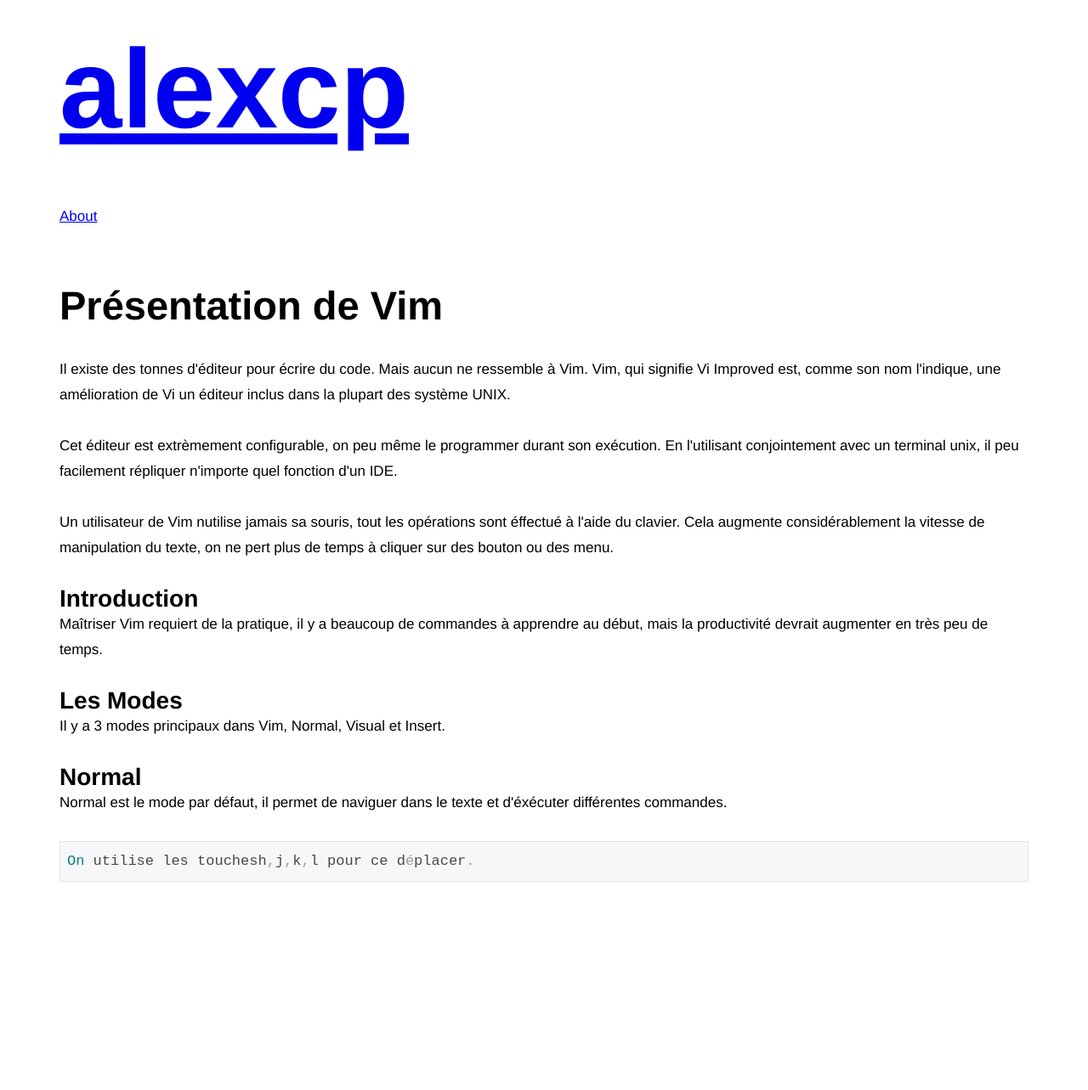
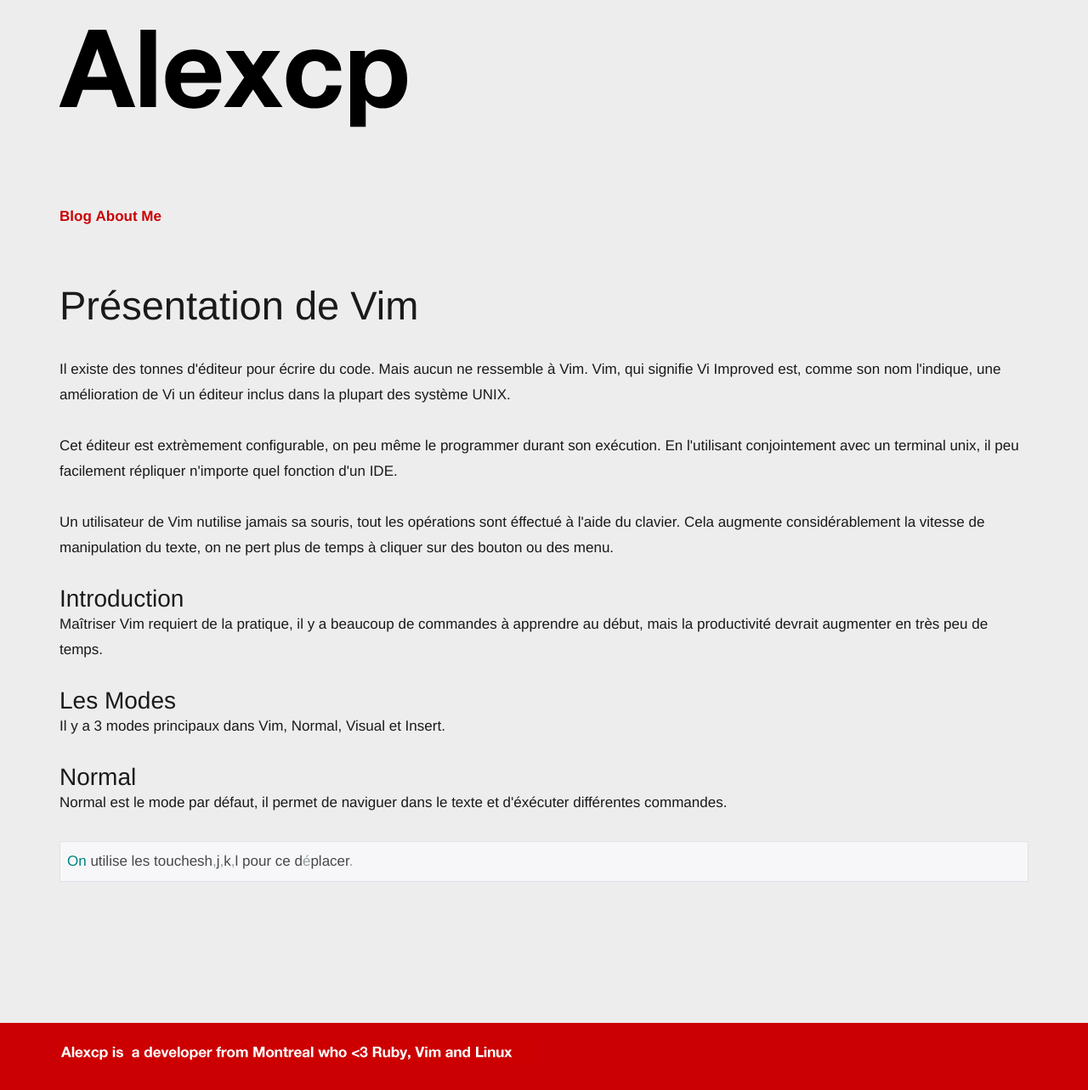
Before and after one commit to alexcp/alexcp-blog, a Jekyll site: the page built from _posts/2012-05-02-quick-vim-intro.html, in a window 1280 px wide. Shown: the whole page at 85% size. Built offline with Jekyll 4.4.1, drawn with Linux system fonts in a browser that asks for light colours; nearby versions of some CDN libraries; library files that are not in the unit come from our copies; comment, search, counter and statistics services are not loaded; before the commit the page ends 1038 px from its top, so only the background shows below that.

Commit message:
setting up new css values

```diff
--- a/_layouts/default.html
+++ b/_layouts/default.html
@@ -11,6 +11,7 @@
 
     <!-- The 1140px Grid - http://cssgrid.net/ -->
     <link rel="stylesheet" href="/css/1140.css" type="text/css" media="screen" />
+    <link rel="stylesheet" href="/css/cabin.css" type="text/css" media="screen" />
     <!--css3-mediaqueries-js - http://code.google.com/p/css3-mediaqueries-js/ - Enables media queries in some unsupported browsers-->
     <script type="text/javascript" src="/js/css3-mediaqueries.js"></script>
 
@@ -21,18 +22,23 @@
     <![endif]-->
   </head>
   <body onload="prettyPrint()" >
-    <div class="container">
+    <div id="main" class="container">
       <div class="row">
-        <h1><a href="/">alexcp</a></h1>
+        <h1><a href="/"><img src="/img/alexcp_web_developer_from_montreal_ruby_rails.png" alt="alexcp web developer from montreal ruby" /></a></h1>
       </div>
       <div class="row">
-        <a href="/about_me.html">About</a>
+        <a href="/">Blog</a>
+        <a href="/about_me.html">About Me</a>
       </div>
       <div class="row">
         {{content}}
       </div>
-
     </div>
+    <div id="footer" class="container">
+      <div  class="row">
+        <img src="/img/alexcpfoot.png" />
+      </div>
+      </div>
     <script src="/js/prettify.js"></script>
   </body>
 </html>
--- a/about_me.html
+++ b/about_me.html
@@ -7,8 +7,8 @@
     <h2>My name is Alexandre Croteau-Pothier, I am a Ruby Developer from Montreal.</h2>
     <p>I build business and web application. I love Vim & Unix. I am a student at Université du Québec À Montréal (UQAM)</p>
     <hr />
-    <h2>Je m'appel Alexandre Croteau-Pothier, je suis un dévelopeur ruby de Montréal. </h2>
-    <p>Je construit de application web ainsi que des solutions pour entreprises. Je suis fan de Vim et Linux. Je suis présentement étudiant à l'UQAM.</p>
+    <h2>Je suis Alexandre Croteau-Pothier, un dévelopeur Ruby de Montréal. </h2>
+    <p>Je construit des applications web et des solutions pour l'entreprises. Je suis un fan de Vim et Linux. J'étudie présentement à l'UQAM.</p>
   </div>
   <div id="aboutme" class="threecol last">
     <img src="https://secure.gravatar.com/avatar/613fc7a2a0ce18abb0f7ea678540dfbc?size=200" title="alexandre croteau pothier ruby developer from montreal" alt="alexandre croteau pothier ruby developer montreal" height="200" width="200" />
--- /dev/null
+++ b/css/cabin.css
@@ -0,0 +1,200 @@
+@charset "UTF-8";
+@import url("reset.css");
+html {
+	color:#1a1a1a;
+	overflow-y:scroll;
+	-webkit-text-size-adjust: none;
+}
+/*==================================================*/
+/*  $Common                                         */
+/*  Set commonly occuring declarations here         */
+/*==================================================*/
+.wrapper {
+	margin:0 auto;
+	width:940px;
+	padding:10px;
+}
+.left {
+	float:left;
+}
+.right {
+	float:right;
+}
+.nomargin {
+	margin:0;
+}
+.box {
+	padding:20px;
+	margin-bottom:1.5em;
+}
+.box:last-child {
+	margin-bottom:0px;
+}
+h1,h2,h3,h4,h5,h6,ul,ol,dl,p,blockquote,address,figure,pre,fieldset,table,hr {
+	margin-bottom:1.5em;
+}
+/*==================================================*/
+/*  $Clearfix                                       */
+/*==================================================*/
+/*== Uses Nicholas Gallagher's method ==*/
+/*== http://nicolasgallagher.com/micro-clearfix-hack/ ==*/
+.cf:before,
+.cf:after {
+    content:"";
+    display:table;
+}
+.cf:after {
+    clear:both;
+}
+.cf {
+    zoom:1;
+}
+hr {
+	border:0;
+	border-top:1px solid #bbb;
+	border-bottom:1px solid #fff;
+	clear:both;
+	display:block;
+}
+blockquote {
+	padding-left:24px;
+	border-left:5px solid #bbb;
+}
+blockquote p {
+	margin:0;
+}
+blockquote footer,
+blockquote small {
+	font-style:italic;
+	display:block;
+	font-size:0.75em;
+	text-indent:0.5em;
+	color:#bbb;
+}
+blockquote footer:before,
+blockquote small:before {
+	content:"\2014 \00A0";
+}
+/*== Links ==*/
+a,a:link {
+	text-decoration:none;
+	cursor:pointer;
+}
+a:hover {
+	text-decoration:underline;
+}
+a:visited {
+	color:red;
+}
+/*== Selection ==*/
+::selection {
+	color:white;
+	background:red;
+}
+::-moz-selection {
+	color:white;
+	background:red;
+}
+a::selection {
+/* Set to same colour as your a{color} */
+}
+a::-moz-selection {
+/* Set to same colour as your a{color} */
+}
+/*==================================================*/
+/*  $Lists - ol,ul,dl                               */
+/*==================================================*/
+ul,ol {
+/* margin-bottom set in $Common */
+}
+ul ul,ul ol,ol ol,ol ul {
+	margin:0 0 0 40px;
+}
+ol {
+	list-style:decimal outside;
+}
+ol ol {
+	list-style:lower-alpha outside;
+}
+ul {
+	list-style:block outside;
+}
+dl {
+/* margin-bottom set in $Common */
+}
+dt {
+	font-weight:bold;
+}
+dt:after{
+	content:":";
+}
+dt::after{
+	content:":";
+}
+dd {
+	margin:0 0 0 40px;
+}
+/*==================================================*/
+/*  $Menu                                           */
+/*==================================================*/
+/*== Horizontal Menu ==*/
+/*== Apply class="horizontal" to your menu ul eg: <ul class="horizontal"> ==*/
+.horizontal {
+	overflow:hidden;
+	list-style:none;
+	margin:0 0 1.5em 0;
+	border-top:1px solid #bbb;
+	border-bottom:1px solid #bbb;
+}
+.horizontal li {
+	float:left;
+}
+.horizontal li a {
+	padding:5px;
+	display:block;
+}
+/*== Horizontally Centered Menu ==*/
+/*== Apply class="centered" to your menu ul eg: <ul class="centered"> ==*/
+.centered {
+	list-style:none;
+	text-align:center;
+	border-top:1px solid #bbb;
+	border-bottom:1px solid #bbb;
+}
+.centered li {
+	display:inline;
+}
+.centered li a {
+	display:inline-block;
+	padding:5px;
+}
+/*== Vertical Menu ==*/
+/*== Apply class="vertical" to your menu ul eg: <ul class="vertical"> ==*/
+.vertical {
+	overflow:hidden;
+	list-style:none;
+	margin:0 0 1.5em 0;
+}
+.vertical li {
+	line-height:1.5em;
+	border-bottom:1px solid #bbb;
+}
+.vertical li a {
+	padding:5px;
+	display:block;
+}
+.vertical li:last-child {
+	border:none;
+}
+/*==================================================*/
+/*  $Images                                         */
+/*==================================================*/
+img {
+	max-width:100%;
+	height:auto;
+	font-style:italic;
+}
+embed,object,video {
+	max-width:100%;
+	height:auto;
+}
--- a/css/style.css
+++ b/css/style.css
@@ -2,6 +2,7 @@
     font-size: 17px;
     line-height: 30px;
     font-family: "Helvetica Neue", Helvetica, Arial, sans-serif;
+    background:#CB0004;
 }
 article {
     max-width: 944px;
@@ -19,6 +20,17 @@
     margin-top: 60px;
     margin-bottom: 30px;
 }
+h2 a{
+  color:#000 !important;
+}
+h2 a:hover{
+  color:#CB0004 !important;
+  text-decoration:none;
+}
+a{
+  color:#CB0004;
+  font-weight:bold;
+}
 h3 {
     font-size: 28px;
     line-height: 30px;
@@ -35,3 +47,10 @@
 #aboutme{
   margin-top:80px;
 }
+#main{
+  background:#EDEDED;
+  padding-bottom:140px;
+}
+#footer{
+  margin:20px 0;
+}
--- a/index.html
+++ b/index.html
@@ -13,6 +13,6 @@
     {{ post.content | truncate: 500 }}
      </p>
 
-  <a class="btn" href="{{post.url}}">Read more &raquo;</a>
+  <a class="btn" href="{{post.url}}">Read more</a>
 
 {% endfor %}
```
Also changed, not shown: img/alexcp_web_developer_from_montreal_ruby_rails.png, img/alexcpfoot.png (added), img/alexcplogo.png (added), img/contact_sprite.png (added).
